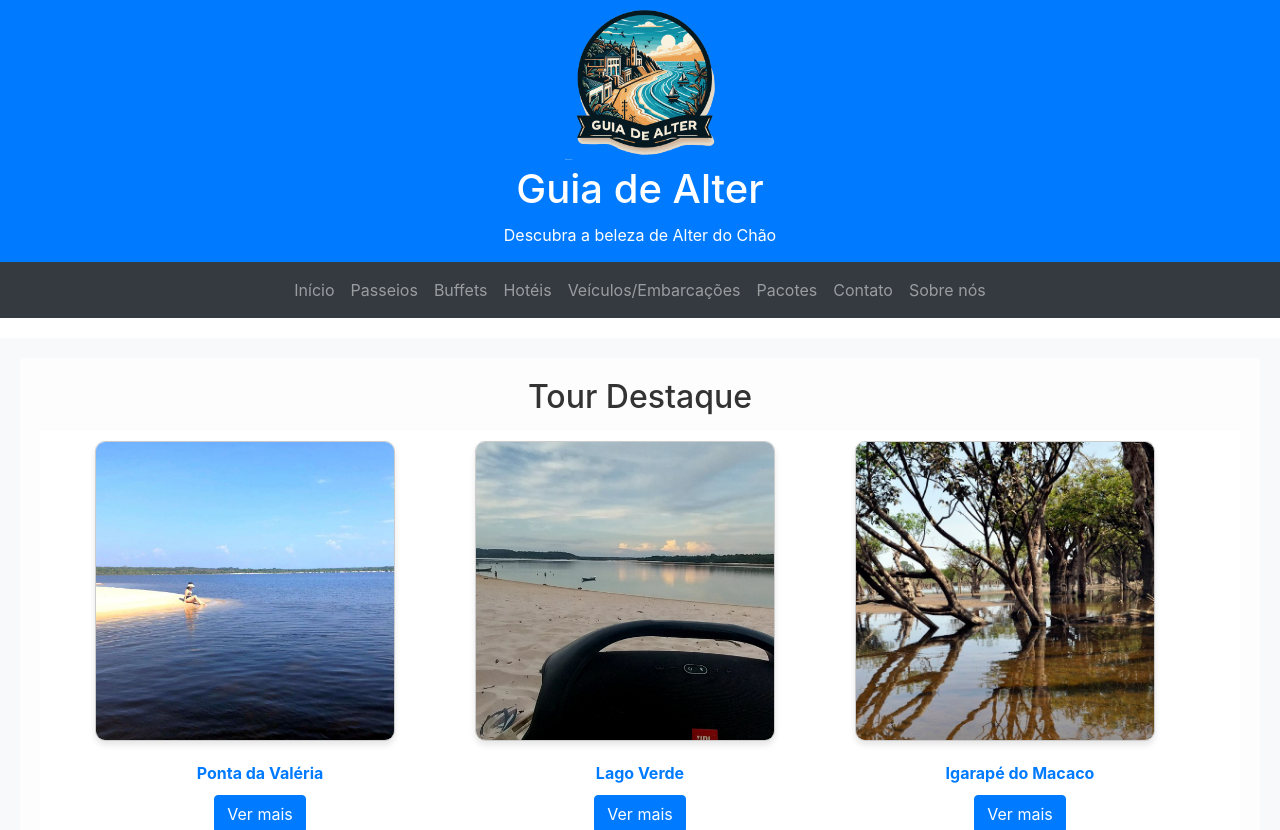
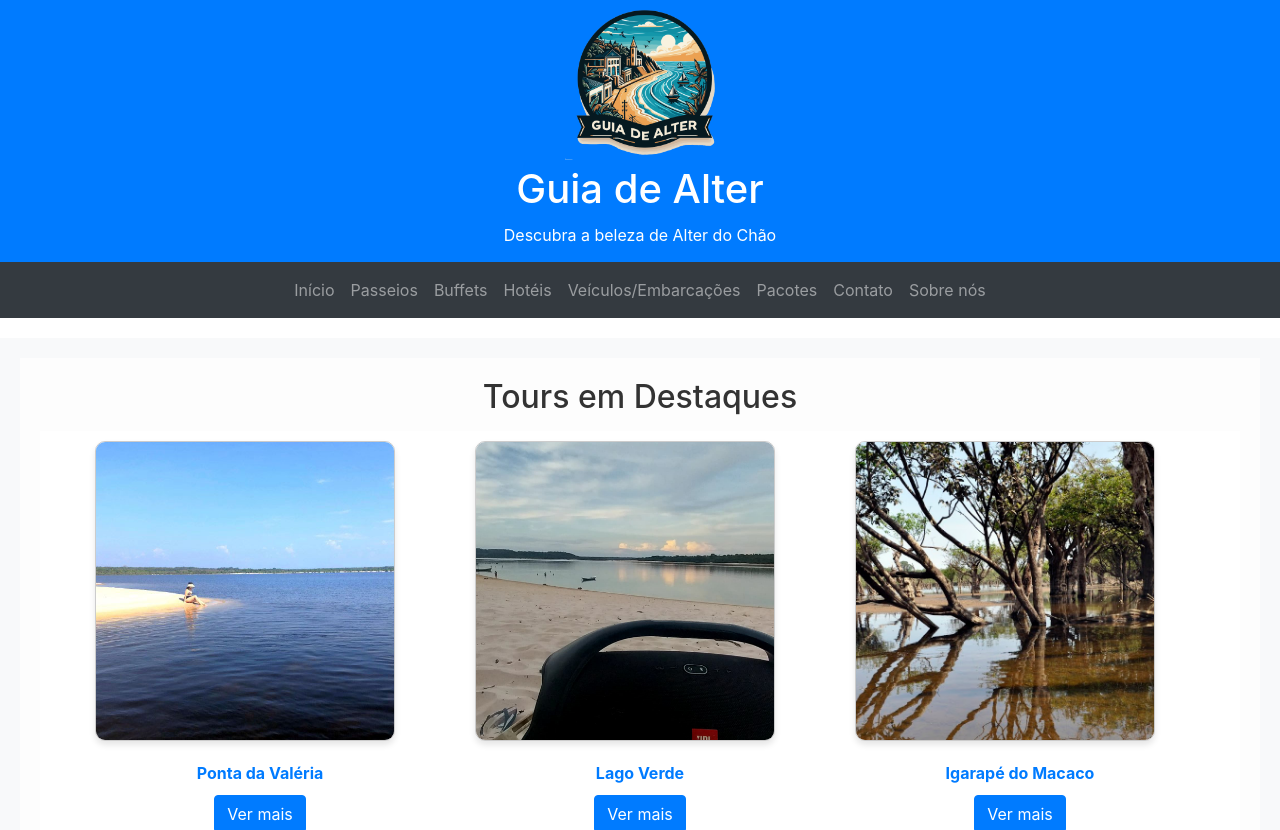
Before and after one commit to leeaf4r00/guiaalter, a Flask app: page / in a window 1280 px wide. Shown: the top 830 px of the page. Run offline with Flask 3, Linux system fonts and the light colour scheme; some libraries are stand-ins or nearby versions.

Commit message:
Update index.html

```diff
--- a/templates/index.html
+++ b/templates/index.html
@@ -52,7 +52,7 @@
         <div class="content-overlay">
             <div class="highlighted-tours text-center">
                 <div class="container">
-                    <h2>Tour Destaque</h2>
+                    <h2>Tours em Destaques</h2>
                 </div>
 
                 <div class="iframe-container">
```
